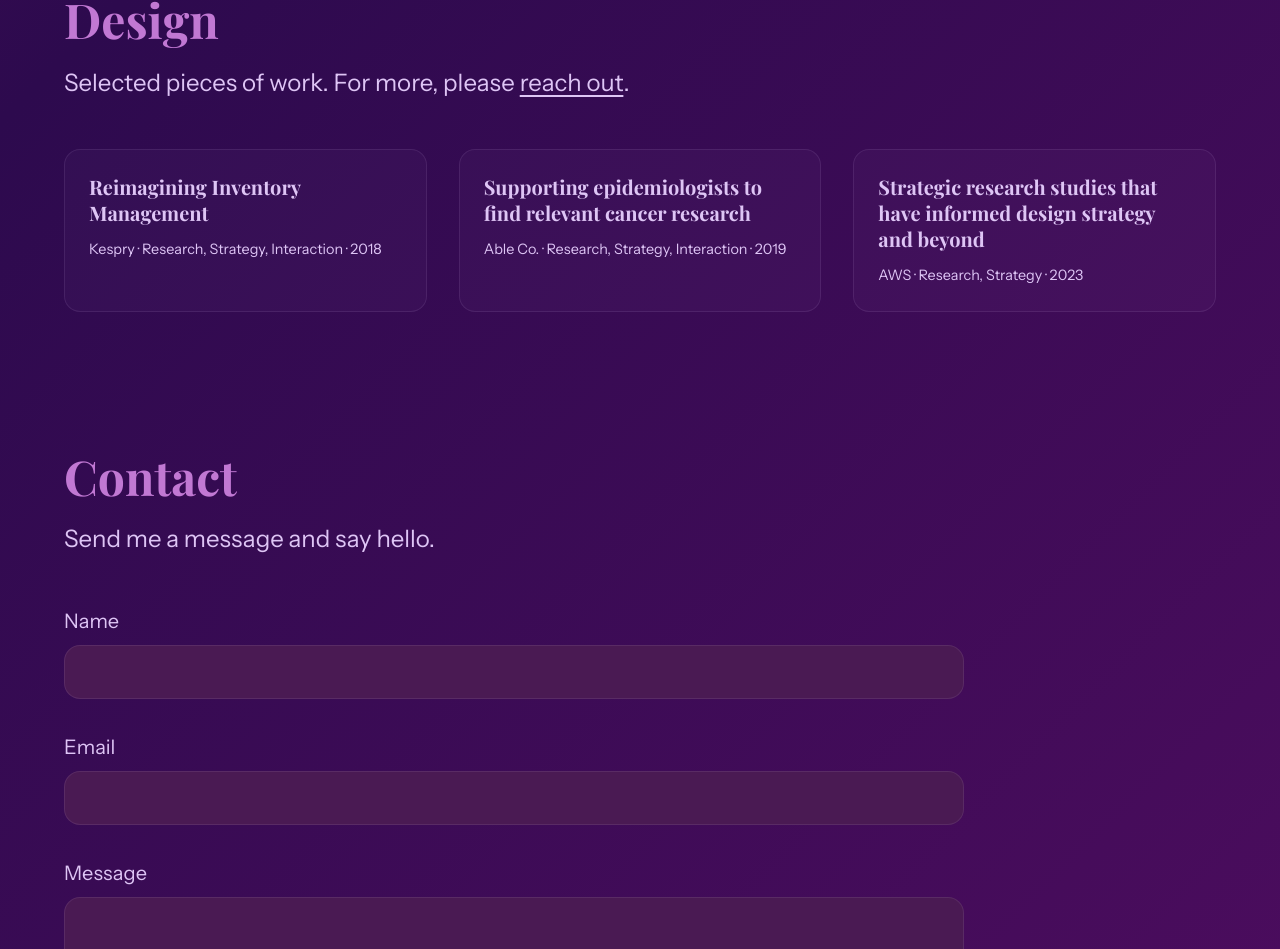
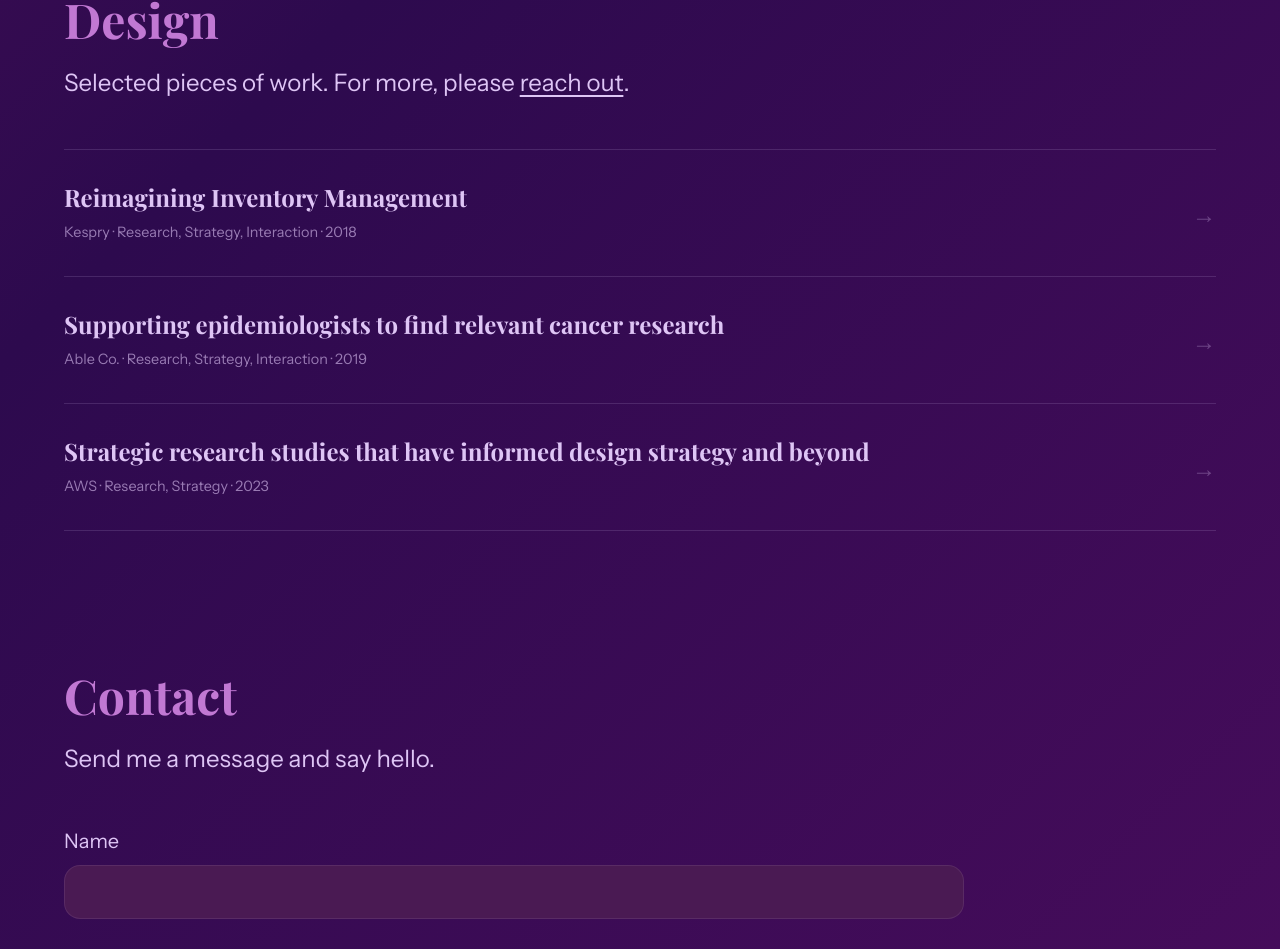
Before and after one commit to catlagman/portfolio, a Next.js app: page / in a window 1280 px wide. Shown: the part 824-1773 px from the top of the page. Built offline with nearby package versions, Linux system fonts and the light colour scheme.

Commit message:
list view cards and fix password gate

```diff
--- a/app/page.js
+++ b/app/page.js
@@ -55,7 +55,6 @@ export default function Home() {
     try {
       const response = await fetch(`/api/case-study/${slug}`)
       const data = await response.json()
-
       if (response.ok) {
         setModalContent(data)
       } else {
@@ -76,19 +75,14 @@ export default function Home() {
   const handleSubmit = async (e) => {
     e.preventDefault()
     setFormStatus('submitting')
-
     const form = e.target
     const formData = new FormData(form)
-
     try {
       const response = await fetch('https://formspree.io/f/mpqjqvzn', {
         method: 'POST',
         body: formData,
-        headers: {
-          'Accept': 'application/json'
-        }
+        headers: { 'Accept': 'application/json' }
       })
-
       if (response.ok) {
         setFormStatus('success')
         form.reset()
@@ -105,13 +99,11 @@ export default function Home() {
 
   useEffect(() => {
     const sections = document.querySelectorAll('section[id]')
-
     const observerOptions = {
       root: null,
       rootMargin: '-50% 0px -50% 0px',
       threshold: 0
     }
-
     const observer = new IntersectionObserver((entries) => {
       entries.forEach((entry) => {
         if (entry.isIntersecting) {
@@ -120,19 +112,12 @@ export default function Home() {
         }
       })
     }, observerOptions)
-
     sections.forEach((section) => observer.observe(section))
-
     const heroSection = document.getElementById('about')
     if (heroSection) {
-      setTimeout(() => {
-        heroSection.classList.add(styles.visible)
-      }, 100)
+      setTimeout(() => { heroSection.classList.add(styles.visible) }, 100)
     }
-
-    return () => {
-      sections.forEach((section) => observer.unobserve(section))
-    }
+    return () => { sections.forEach((section) => observer.unobserve(section)) }
   }, [])
 
   return (
@@ -156,16 +141,13 @@ export default function Home() {
         <p className={styles.heroSubtitle}>
           A multi-disciplinary UX/Product Designer and artist based in San Francisco, CA
         </p>
-
         <div className={styles.about}>
           <p className={styles.aboutText}>
             I'm a designer specializing in visual design, with several years of experience across startups and corporate environments. I leverage user research and data to deeply understand user needs and guide design decisions to influence product strategy. I thrive on continuous experimentation, iteration, and optimization to ensure we're building the best experience possible.
           </p>
-
           <p className={styles.aboutText}>
             I'm currently working at AWS to support AWS employees' needs and workflows in Sales and Sales Operations. When I'm not working, I'm hiking outside with my beloved dog/sidekick, Louie, painting whenever I feel a creative spark, snapping photos, or trying a restaurant in a different neighborhood for dinner.
           </p>
-
           <div className={styles.links}>
             <a href="mailto:calagman@gmail.com" className={styles.link}>Email me</a>
             <span className={styles.linkSeparator}>·</span>
@@ -181,13 +163,13 @@ export default function Home() {
         <p className={styles.heroSubtitle}>
           Selected pieces of work. For more, please <a href="mailto:calagman@gmail.com" className={styles.underline}>reach out</a>.
         </p>
-
         <div className={styles.caseStudyGrid}>
           <div className={styles.caseStudyCard} onClick={() => handleCardClick('kespry')}>
             <div className={styles.cardContent}>
               <h3>Reimagining Inventory Management</h3>
               <p className={styles.cardMeta}>Kespry · Research, Strategy, Interaction · 2018</p>
             </div>
+            <span className={styles.cardArrow}>→</span>
           </div>
 
           <div className={styles.caseStudyCard} onClick={() => handleCardClick('able-co')}>
@@ -195,6 +177,7 @@ export default function Home() {
               <h3>Supporting epidemiologists to find relevant cancer research</h3>
               <p className={styles.cardMeta}>Able Co. · Research, Strategy, Interaction · 2019</p>
             </div>
+            <span className={styles.cardArrow}>→</span>
           </div>
 
           <div className={styles.caseStudyCard} onClick={() => handleCardClick('aws')}>
@@ -202,6 +185,7 @@ export default function Home() {
               <h3>Strategic research studies that have informed design strategy and beyond</h3>
               <p className={styles.cardMeta}>AWS · Research, Strategy · 2023</p>
             </div>
+            <span className={styles.cardArrow}>→</span>
           </div>
         </div>
       </section>
@@ -212,7 +196,7 @@ export default function Home() {
           <div className={styles.modalContent} onClick={(e) => e.stopPropagation()} style={{ maxWidth: '400px' }}>
             <button className={styles.modalClose} onClick={() => setShowPasswordPrompt(false)}>×</button>
             <h2 className={styles.modalTitle}>Protected Work</h2>
-            <p style={{ marginBottom: '1.5rem', opacity: 0.75 }}>Enter the password to view this case study.</p>
+            <p style={{ marginBottom: '1.5rem', opacity: 0.6, fontFamily: 'Instrument Sans, sans-serif' }}>Enter the password to view this case study.</p>
             <form onSubmit={handlePasswordSubmit}>
               <input
                 type="password"
@@ -224,7 +208,7 @@ export default function Home() {
                 style={{ width: '100%', marginBottom: '1rem' }}
               />
               {passwordError && (
-                <p style={{ color: '#ff6b6b', marginBottom: '1rem', fontSize: '0.9rem' }}>Incorrect password. Please try again.</p>
+                <p style={{ color: '#ff6b6b', marginBottom: '1rem', fontSize: '0.9rem', fontFamily: 'Instrument Sans, sans-serif' }}>Incorrect password. Please try again.</p>
               )}
               <button type="submit" className={styles.submitButton}>Unlock</button>
             </form>
@@ -237,25 +221,18 @@ export default function Home() {
         <div className={styles.modalOverlay} onClick={closeModal}>
           <div className={styles.modalContent} onClick={(e) => e.stopPropagation()}>
             <button className={styles.modalClose} onClick={closeModal}>×</button>
-
             {modalLoading ? (
-              <div className={styles.modalLoading}>
-                <p>Loading...</p>
-              </div>
+              <div className={styles.modalLoading}><p>Loading...</p></div>
             ) : modalContent ? (
               <>
                 <h2 className={styles.modalTitle}>{modalContent.title}</h2>
-                <p className={styles.modalMeta}>
-                  {modalContent.company} · {modalContent.role} · {modalContent.year}
-                </p>
+                <p className={styles.modalMeta}>{modalContent.company} · {modalContent.role} · {modalContent.year}</p>
                 <div className={styles.modalBody}>
                   <ReactMarkdown>{modalContent.content}</ReactMarkdown>
                 </div>
               </>
             ) : (
-              <div className={styles.modalError}>
-                <p>Unable to load case study. Please try again.</p>
-              </div>
+              <div className={styles.modalError}><p>Unable to load case study. Please try again.</p></div>
             )}
           </div>
         </div>
@@ -263,76 +240,31 @@ export default function Home() {
 
       <section className={styles.section} id="contact">
         <h2 className={styles.heroName}>Contact</h2>
-        <p className={styles.heroSubtitle}>
-          Send me a message and say hello.
-        </p>
-
+        <p className={styles.heroSubtitle}>Send me a message and say hello.</p>
         <form className={styles.contactForm} onSubmit={handleSubmit}>
           <div className={styles.formGroup}>
             <label htmlFor="name">Name</label>
-            <input
-              type="text"
-              id="name"
-              name="name"
-              required
-              className={styles.formInput}
-              disabled={formStatus === 'submitting'}
-            />
+            <input type="text" id="name" name="name" required className={styles.formInput} disabled={formStatus === 'submitting'} />
           </div>
-
           <div className={styles.formGroup}>
             <label htmlFor="email">Email</label>
-            <input
-              type="email"
-              id="email"
-              name="email"
-              required
-              className={styles.formInput}
-              disabled={formStatus === 'submitting'}
-            />
+            <input type="email" id="email" name="email" required className={styles.formInput} disabled={formStatus === 'submitting'} />
           </div>
-
           <div className={styles.formGroup}>
             <label htmlFor="message">Message</label>
-            <textarea
-              id="message"
-              name="message"
-              rows="8"
-              required
-              className={styles.formTextarea}
-              disabled={formStatus === 'submitting'}
-            ></textarea>
+            <textarea id="message" name="message" rows="8" required className={styles.formTextarea} disabled={formStatus === 'submitting'}></textarea>
           </div>
-
-          <button
-            type="submit"
-            className={styles.submitButton}
-            disabled={formStatus === 'submitting'}
-          >
+          <button type="submit" className={styles.submitButton} disabled={formStatus === 'submitting'}>
             {formStatus === 'submitting' ? 'Sending...' : 'Send'}
           </button>
-
-          {formStatus === 'success' && (
-            <div className={styles.successMessage}>
-              ✓ Message sent successfully! I'll get back to you soon.
-            </div>
-          )}
-
-          {formStatus === 'error' && (
-            <div className={styles.errorMessage}>
-              ✗ Something went wrong. Please try again or email me directly at calagman@gmail.com
-            </div>
-          )}
+          {formStatus === 'success' && <div className={styles.successMessage}>✓ Message sent successfully! I'll get back to you soon.</div>}
+          {formStatus === 'error' && <div className={styles.errorMessage}>✗ Something went wrong. Please try again or email me directly at calagman@gmail.com</div>}
         </form>
       </section>
 
       <footer className={styles.footer}>
         <p>© 2026 Catherine Lagman. All content and images are reserved.</p>
-        <p>
-          Made in San Francisco
-          <span className={styles.linkSeparator}>·</span>
-          Last updated February 2026
-        </p>
+        <p>Made in San Francisco<span className={styles.linkSeparator}>·</span>Last updated February 2026</p>
       </footer>
     </main>
   )
--- a/app/page.module.scss
+++ b/app/page.module.scss
@@ -136,7 +136,7 @@ $spacing-section: 4rem;
   font-size: $font-size-h1;
   font-weight: 700;
   line-height: 1.2;
-margin-bottom: 1rem;
+  margin-bottom: 1rem;
   padding-bottom: 0;
   margin-top: 0;
   overflow: visible;
@@ -166,11 +166,12 @@ margin-bottom: 1rem;
   }
 }
 
+/* List view for case studies */
 .caseStudyGrid {
   margin-top: 3rem;
-  display: grid;
-  grid-template-columns: repeat(auto-fit, minmax(350px, 1fr));
-  gap: 2rem;
+  display: flex;
+  flex-direction: column;
+  gap: 0;
   opacity: 0;
   transform: translateY(20px);
   transition: opacity 0.8s ease-out, transform 0.8s ease-out;
@@ -183,58 +184,62 @@ margin-bottom: 1rem;
 }
 
 .caseStudyCard {
-  background: rgba($color-text, 0.03);
-  border: 1px solid rgba($color-text, 0.1);
-  border-radius: 16px;
+  background: transparent;
+  border: none;
+  border-bottom: 1px solid rgba($color-text, 0.15);
+  border-radius: 0;
   overflow: hidden;
   cursor: pointer;
   transition: all 0.3s;
   display: flex;
-  flex-direction: column;
+  flex-direction: row;
+  align-items: center;
+  justify-content: space-between;
+  padding: 2rem 0;
+
+  &:first-child {
+    border-top: 1px solid rgba($color-text, 0.15);
+  }
 
   &:hover {
-    background: rgba($color-text, 0.06);
-    border: 1px solid rgba($color-text, 0.2);
-    transform: translateY(-5px);
+    background: transparent;
+    border-bottom: 1px solid rgba($color-text, 0.4);
+    padding-left: 1rem;
+
+    .cardArrow {
+      opacity: 1;
+      transform: translateX(4px);
+    }
   }
 }
 
-.cardImage {
-  width: 100%;
-  aspect-ratio: 16 / 9;
-  overflow: hidden;
-  background: rgba($color-text, 0.05);
-  border-radius: 16px 16px 0 0;
+.cardContent {
+  flex: 1;
 
-  img {
-    width: 100%;
-    height: 100%;
-    object-fit: cover;
-    transition: transform 0.5s ease;
+  h3 {
+    font-family: $font-serif;
+    font-size: 1.5rem;
+    font-weight: 700;
+    margin-bottom: 0.5rem;
+    color: $color-text;
+    line-height: 1.3;
   }
 }
 
-.caseStudyCard:hover .cardImage img {
-  transform: scale(1.08);
-}
-
-.cardContent {
-  padding: 1.5rem;
-
-  h3 {
-    font-family: $font-serif;
-    font-size: 20px;
-    font-weight: 700;
-    margin-bottom: 0.75rem;
-    color: $color-text;
-    line-height: 1.3;
-  }
+.cardArrow {
+  font-size: 1.5rem;
+  color: $color-text;
+  opacity: 0.3;
+  transition: all 0.3s;
+  margin-left: 2rem;
+  flex-shrink: 0;
 }
 
 .cardMeta {
   font-family: $font-sans;
   font-size: 0.9rem;
   margin: 0;
+  opacity: 0.6;
 }
 
 .about {
@@ -295,7 +300,6 @@ margin-bottom: 1rem;
   transition-delay: 0.5s;
 }
 
-// Add visible class to Photography section content too
 .section {
   max-width: 1400px;
   margin: 0 auto;
@@ -334,7 +338,6 @@ margin-bottom: 1rem;
   transform: translateY(20px);
   transition: opacity 0.8s ease-out 0.3s, transform 0.8s ease-out 0.3s;
 
-  // Hide the "Powered by Curator.io" logo
   .crt-logo {
     display: none !important;
   }
@@ -407,7 +410,7 @@ margin-bottom: 1rem;
   }
 
   &::placeholder {
-    color: rgba(#1A0238, 0.4);
+    color: rgba(#DEC5F5, 0.4);
   }
 }
 
@@ -564,6 +567,14 @@ margin-bottom: 1rem;
   .submitButton {
     width: 100%;
   }
+
+  .caseStudyCard {
+    padding: 1.5rem 0;
+
+    h3 {
+      font-size: 1.25rem;
+    }
+  }
 }
 
 /* Modal Styles */
@@ -709,12 +720,8 @@ margin-bottom: 1rem;
 }
 
 @keyframes fadeIn {
-  from {
-    opacity: 0;
-  }
-  to {
-    opacity: 1;
-  }
+  from { opacity: 0; }
+  to { opacity: 1; }
 }
 
 @keyframes slideUp {
@@ -741,8 +748,4 @@ margin-bottom: 1rem;
   .modalBody {
     font-size: 1rem;
   }
-
-  .caseStudyGrid {
-    grid-template-columns: 1fr;
-  }
 }
```
Also changed, not shown: 2 other files (tests, documents, lock files or other folders).
